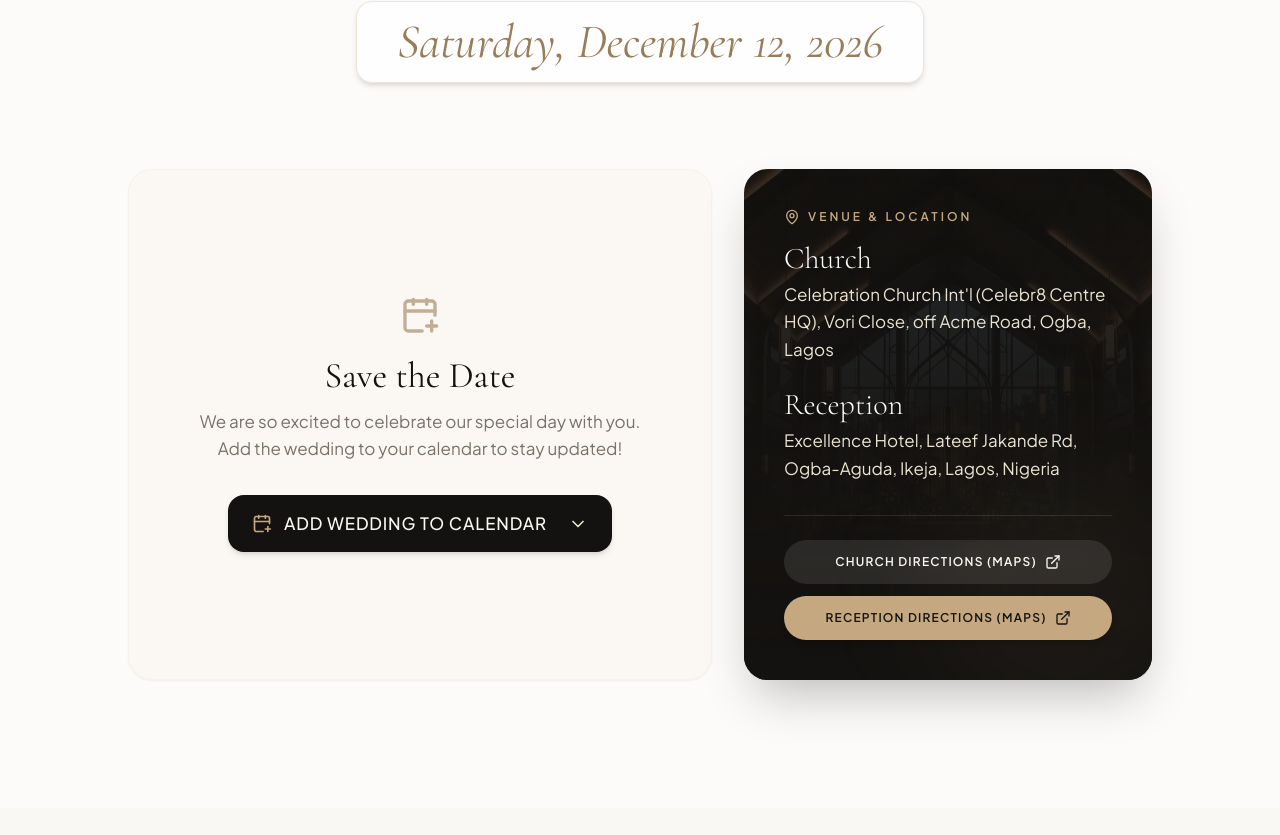
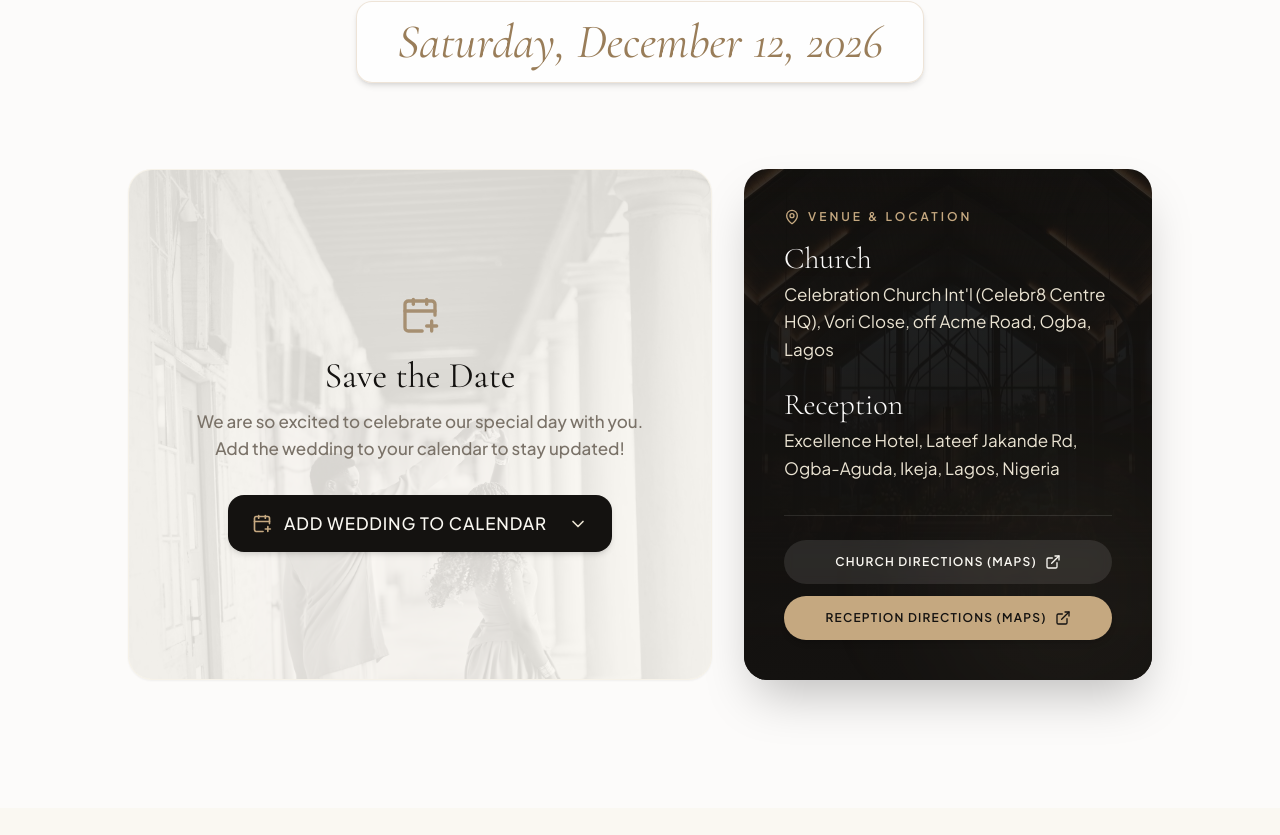
Before and after one commit to oreokunade/Ore-and-Dara, a React (Vite) app: page / in a window 1280 px wide. Shown: the part 1625-2460 px from the top of the page. Built offline with nearby package versions, Linux system fonts and the light colour scheme; no server answers; a web font is replaced by a local one.

Commit message:
Add faint background image to Save the Date card

```diff
--- a/src/components/EventDetails.tsx
+++ b/src/components/EventDetails.tsx
@@ -93,14 +93,20 @@ export const EventDetails: FC<EventDetailsProps> = ({ onNotify }) => {
         <div className="grid grid-cols-1 lg:grid-cols-12 gap-8 items-stretch">
           {/* Events Left Column (7 cols) */}
           <div className="lg:col-span-7 flex flex-col gap-6">
-            <div className="bg-brand-cream/80 rounded-3xl p-8 sm:p-12 shadow-sm text-center flex flex-col justify-center h-full items-center border border-brand-sand/30">
-                <CalendarPlus className="w-10 h-10 text-brand-goldDark mb-5 opacity-60" />
-                <h3 className="font-serif text-3xl sm:text-4xl text-brand-espresso mb-3">Save the Date</h3>
-                <p className="text-brand-muted font-sans text-[17px] mb-8 max-w-md leading-relaxed">
-                   We are so excited to celebrate our special day with you. Add the wedding to your calendar to stay updated!
-                </p>
-                {/* Add to Calendar Action */}
-                <div className="relative w-full max-w-sm text-left">
+            <div className="bg-brand-cream/80 rounded-3xl p-8 sm:p-12 shadow-sm text-center flex flex-col justify-center h-full items-center border border-brand-sand/30 relative overflow-hidden">
+                {/* Faint Background Image */}
+                <div className="absolute inset-0 z-0 opacity-15">
+                  <img src="/assets/hero-image-new.jpg" alt="Couple" className="w-full h-full object-cover object-top mix-blend-luminosity grayscale" />
+                </div>
+
+                <div className="relative z-10 flex flex-col items-center w-full">
+                  <CalendarPlus className="w-10 h-10 text-brand-goldDark mb-5 opacity-80" />
+                  <h3 className="font-serif text-3xl sm:text-4xl text-brand-espresso mb-3">Save the Date</h3>
+                  <p className="text-brand-muted font-sans text-[17px] mb-8 max-w-md leading-relaxed font-medium">
+                     We are so excited to celebrate our special day with you. Add the wedding to your calendar to stay updated!
+                  </p>
+                  {/* Add to Calendar Action */}
+                  <div className="relative w-full max-w-sm text-left">
               <button
                 onClick={() => setCalendarOpen(!calendarOpen)}
                 className="w-full py-4 px-6 rounded-2xl bg-brand-espresso hover:bg-brand-charcoal text-brand-cream flex items-center justify-between transition-all duration-300 shadow-md"
@@ -143,6 +149,7 @@ export const EventDetails: FC<EventDetailsProps> = ({ onNotify }) => {
                   </button>
                 </div>
               )}
+            </div>
             </div>
           </div>
         </div>
```
